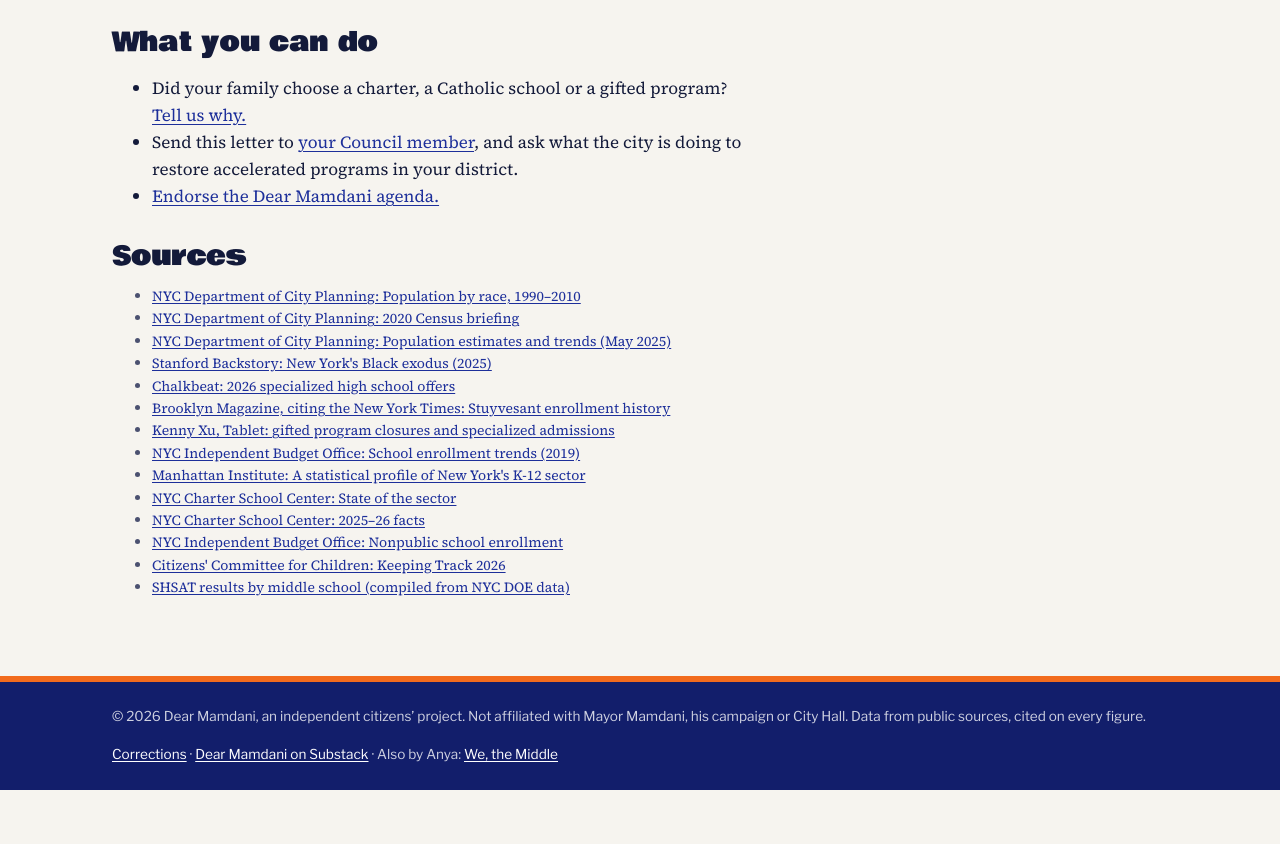
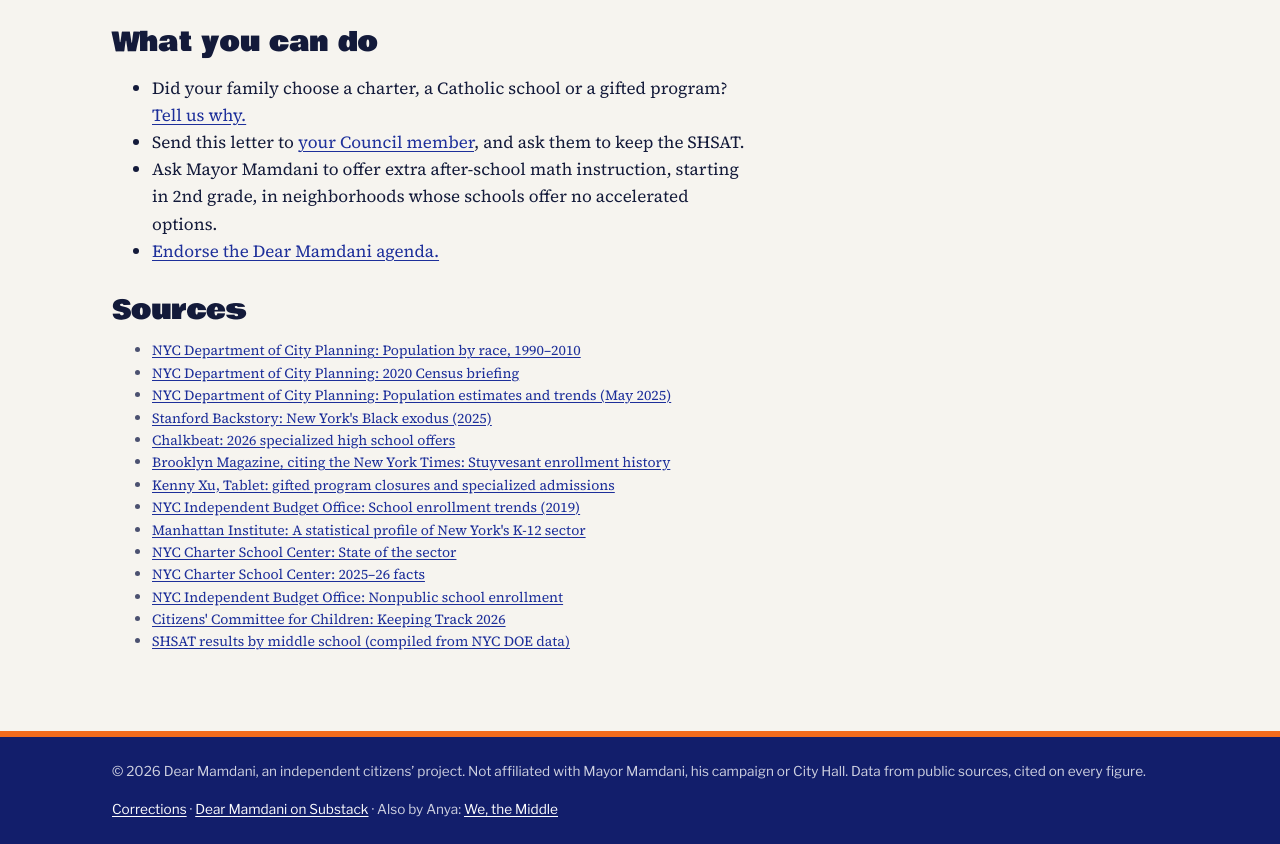
Before and after one commit to anyaIomRishon/dearmamdani, a plain HTML site: page letters/specialized-schools-what-happened.html in a window 1280 px wide. Shown: the part 4082-4926 px from the top of the page. Before the commit the page ends 4872 px from the top, so only its background shows below. Drawn offline with Linux system fonts and the light colour scheme.

Commit message:
Letter draft: what you can do
Co-Authored-By: Claude Opus 5.5 <noreply@anthropic.com>
Claude-Session: https://claude.ai/code/session_01HkohiaLfzBoQ9XCX3J4vum

```diff
--- a/letters/specialized-schools-what-happened.html
+++ b/letters/specialized-schools-what-happened.html
@@ -78,7 +78,8 @@
 <h2>What you can do</h2>
 <ul>
   <li>Did your family choose a charter, a Catholic school or a gifted program? <a href="../get-in-touch.html">Tell us why.</a></li>
-  <li>Send this letter to <a href="https://council.nyc.gov/districts/" target="_blank" rel="noopener">your Council member</a>, and ask what the city is doing to restore accelerated programs in your district.</li>
+  <li>Send this letter to <a href="https://council.nyc.gov/districts/" target="_blank" rel="noopener">your Council member</a>, and ask them to keep the SHSAT.</li>
+  <li>Ask Mayor Mamdani to offer extra after-school math instruction, starting in 2nd grade, in neighborhoods whose schools offer no accelerated options.</li>
   <li><a href="../agenda.html">Endorse the Dear Mamdani agenda.</a></li>
 </ul>
 
```
Also changed, not shown: content/letters/specialized-schools-what-happened.html (+2 -1 lines).
